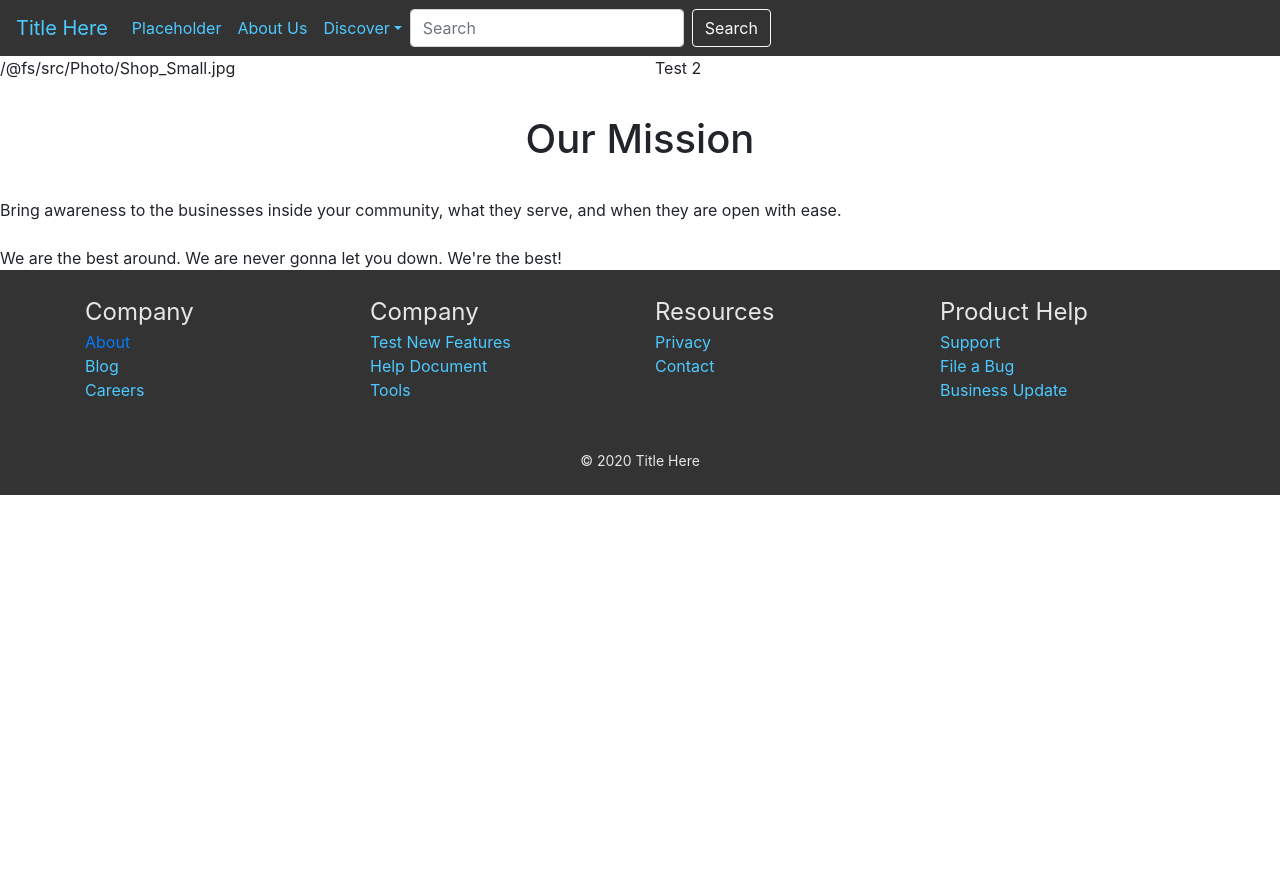
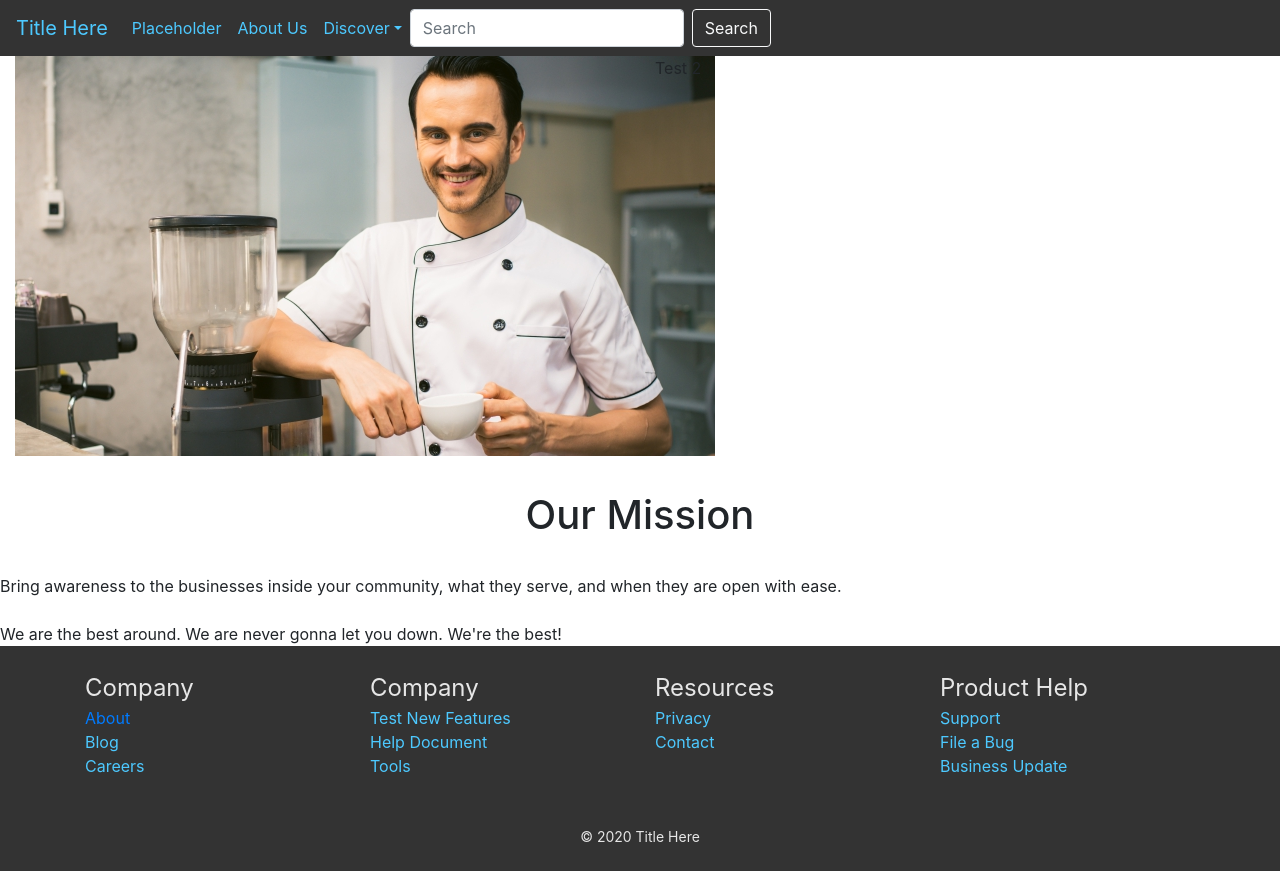
Before and after one commit to Aplank14/stc, a React (Create React App) app: page / in a window 1280 px wide. Before the commit the page ends 800 px from the top, so only its background shows below. Built offline with nearby package versions, Linux system fonts and the light colour scheme.

Commit message:
Home Revision 3

```diff
--- a/src/components/Home.js
+++ b/src/components/Home.js
@@ -11,7 +11,9 @@ export default function Home() {
     <div>
       <Row className="">
         <Col lg={6} md={12}>
-          {Shop_Small_Image}
+          <Container className="containerFull justify-content-md-center text-center">
+          <img src={Shop_Small_Image} className="homepage-hero-image" />
+          </Container>
         </Col>
 
         <Col lg={6} md={12}>
```
Also changed, not shown: src/Photo/Shop_Small.jpg.
